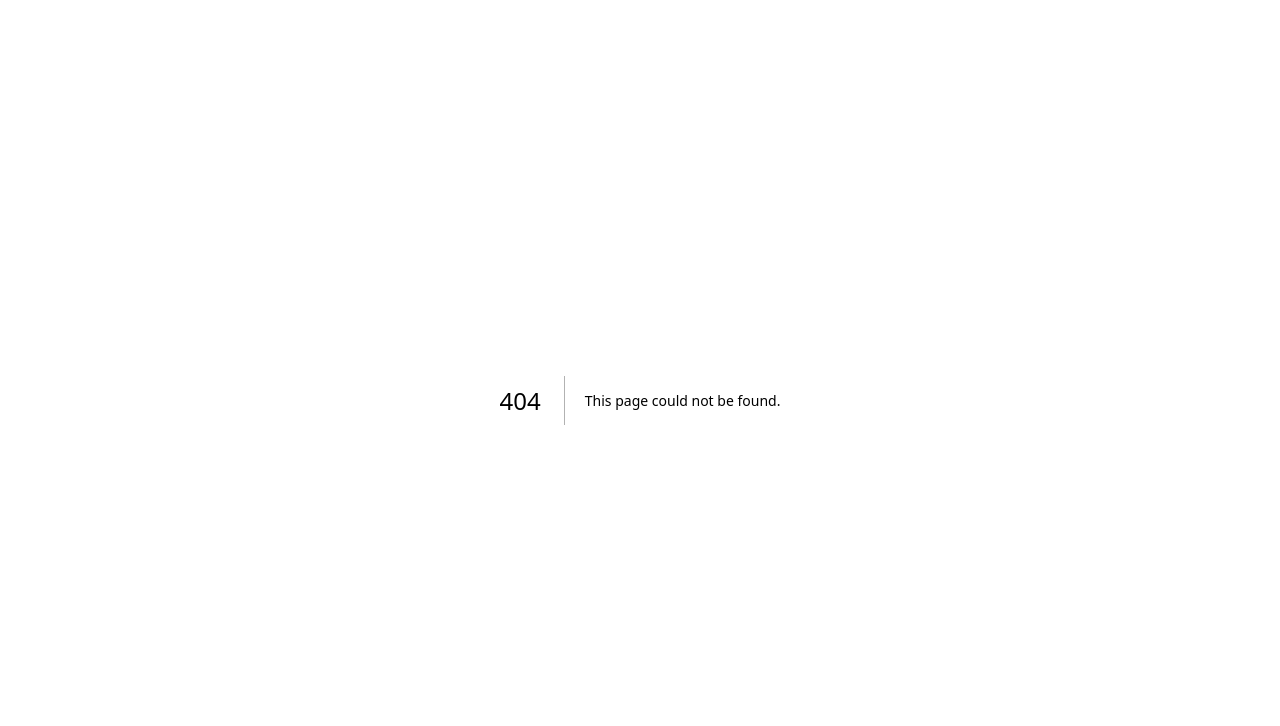
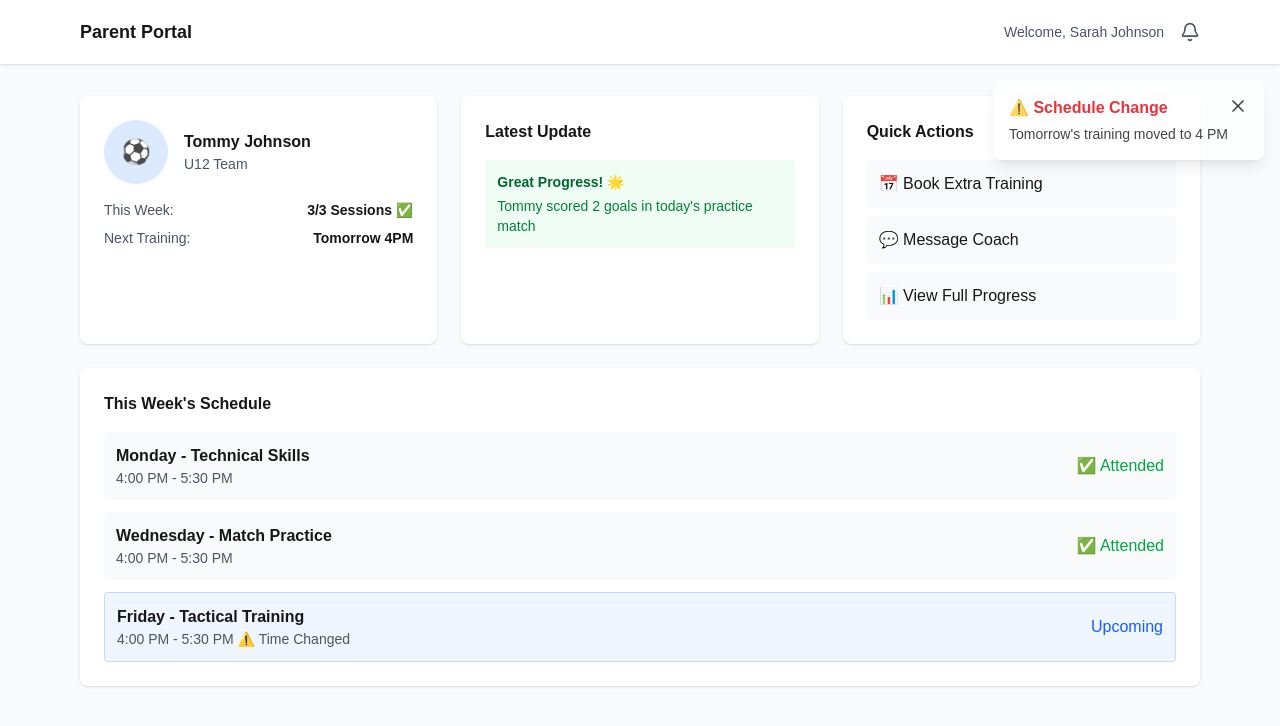
Before and after one commit to miter91/football-academy-hub, a Next.js app: page /demo in a window 1280 px wide. Before the commit this address had no page. Shown: the top 726 px of the page. Built offline with nearby package versions, Linux system fonts and the light colour scheme.

Commit message:
Add interactive demo dashboard

```diff
--- /dev/null
+++ b/app/demo/page.tsx
@@ -0,0 +1,124 @@
+'use client'
+
+import { useState } from 'react'
+import { Bell, Calendar, Users, Home, X } from 'lucide-react'
+
+export default function DemoPage() {
+  const [showNotification, setShowNotification] = useState(false)
+
+  // Simulate notification after 2 seconds
+  setTimeout(() => setShowNotification(true), 2000)
+
+  return (
+    <div className="min-h-screen bg-gray-50">
+      {/* Top Bar */}
+      <div className="bg-white shadow-sm">
+        <div className="max-w-6xl mx-auto px-4 h-16 flex items-center justify-between">
+          <h1 className="font-bold text-lg">Parent Portal</h1>
+          <div className="flex items-center gap-4">
+            <span className="text-sm text-gray-600">Welcome, Sarah Johnson</span>
+            <Bell className="text-gray-600" size={20} />
+          </div>
+        </div>
+      </div>
+
+      {/* Notification Demo */}
+      {showNotification && (
+        <div className="fixed top-20 right-4 bg-white shadow-lg rounded-lg p-4 max-w-sm animate-pulse">
+          <div className="flex items-start justify-between">
+            <div>
+              <p className="font-semibold text-red-600">⚠️ Schedule Change</p>
+              <p className="text-sm mt-1">Tomorrow's training moved to 4 PM</p>
+            </div>
+            <button onClick={() => setShowNotification(false)}>
+              <X size={20} />
+            </button>
+          </div>
+        </div>
+      )}
+
+      {/* Dashboard Content */}
+      <div className="max-w-6xl mx-auto px-4 py-8">
+        <div className="grid md:grid-cols-3 gap-6">
+          {/* Player Card */}
+          <div className="bg-white rounded-lg shadow p-6">
+            <div className="flex items-center gap-4 mb-4">
+              <div className="w-16 h-16 bg-blue-100 rounded-full flex items-center justify-center">
+                <span className="text-2xl">⚽</span>
+              </div>
+              <div>
+                <h3 className="font-semibold">Tommy Johnson</h3>
+                <p className="text-sm text-gray-600">U12 Team</p>
+              </div>
+            </div>
+            <div className="space-y-2 text-sm">
+              <div className="flex justify-between">
+                <span className="text-gray-600">This Week:</span>
+                <span className="font-semibold">3/3 Sessions ✅</span>
+              </div>
+              <div className="flex justify-between">
+                <span className="text-gray-600">Next Training:</span>
+                <span className="font-semibold">Tomorrow 4PM</span>
+              </div>
+            </div>
+          </div>
+
+          {/* Recent Update */}
+          <div className="bg-white rounded-lg shadow p-6">
+            <h3 className="font-semibold mb-4">Latest Update</h3>
+            <div className="bg-green-50 p-3 rounded">
+              <p className="text-sm font-semibold text-green-800">Great Progress! 🌟</p>
+              <p className="text-sm text-green-700 mt-1">
+                Tommy scored 2 goals in today's practice match
+              </p>
+            </div>
+          </div>
+
+          {/* Quick Actions */}
+          <div className="bg-white rounded-lg shadow p-6">
+            <h3 className="font-semibold mb-4">Quick Actions</h3>
+            <div className="space-y-2">
+              <button className="w-full text-left p-3 bg-gray-50 rounded hover:bg-gray-100">
+                📅 Book Extra Training
+              </button>
+              <button className="w-full text-left p-3 bg-gray-50 rounded hover:bg-gray-100">
+                💬 Message Coach
+              </button>
+              <button className="w-full text-left p-3 bg-gray-50 rounded hover:bg-gray-100">
+                📊 View Full Progress
+              </button>
+            </div>
+          </div>
+        </div>
+
+        {/* Schedule */}
+        <div className="bg-white rounded-lg shadow p-6 mt-6">
+          <h3 className="font-semibold mb-4">This Week's Schedule</h3>
+          <div className="space-y-3">
+            <div className="flex items-center justify-between p-3 bg-gray-50 rounded">
+              <div>
+                <p className="font-semibold">Monday - Technical Skills</p>
+                <p className="text-sm text-gray-600">4:00 PM - 5:30 PM</p>
+              </div>
+              <span className="text-green-600">✅ Attended</span>
+            </div>
+            <div className="flex items-center justify-between p-3 bg-gray-50 rounded">
+              <div>
+                <p className="font-semibold">Wednesday - Match Practice</p>
+                <p className="text-sm text-gray-600">4:00 PM - 5:30 PM</p>
+              </div>
+              <span className="text-green-600">✅ Attended</span>
+            </div>
+            <div className="flex items-center justify-between p-3 bg-blue-50 rounded border border-blue-200">
+              <div>
+                <p className="font-semibold">Friday - Tactical Training</p>
+                <p className="text-sm text-gray-600">4:00 PM - 5:30 PM ⚠️ Time Changed</p>
+              </div>
+              <span className="text-blue-600">Upcoming</span>
+            </div>
+          </div>
+        </div>
+      </div>
+    </div>
+  )
+}
```
